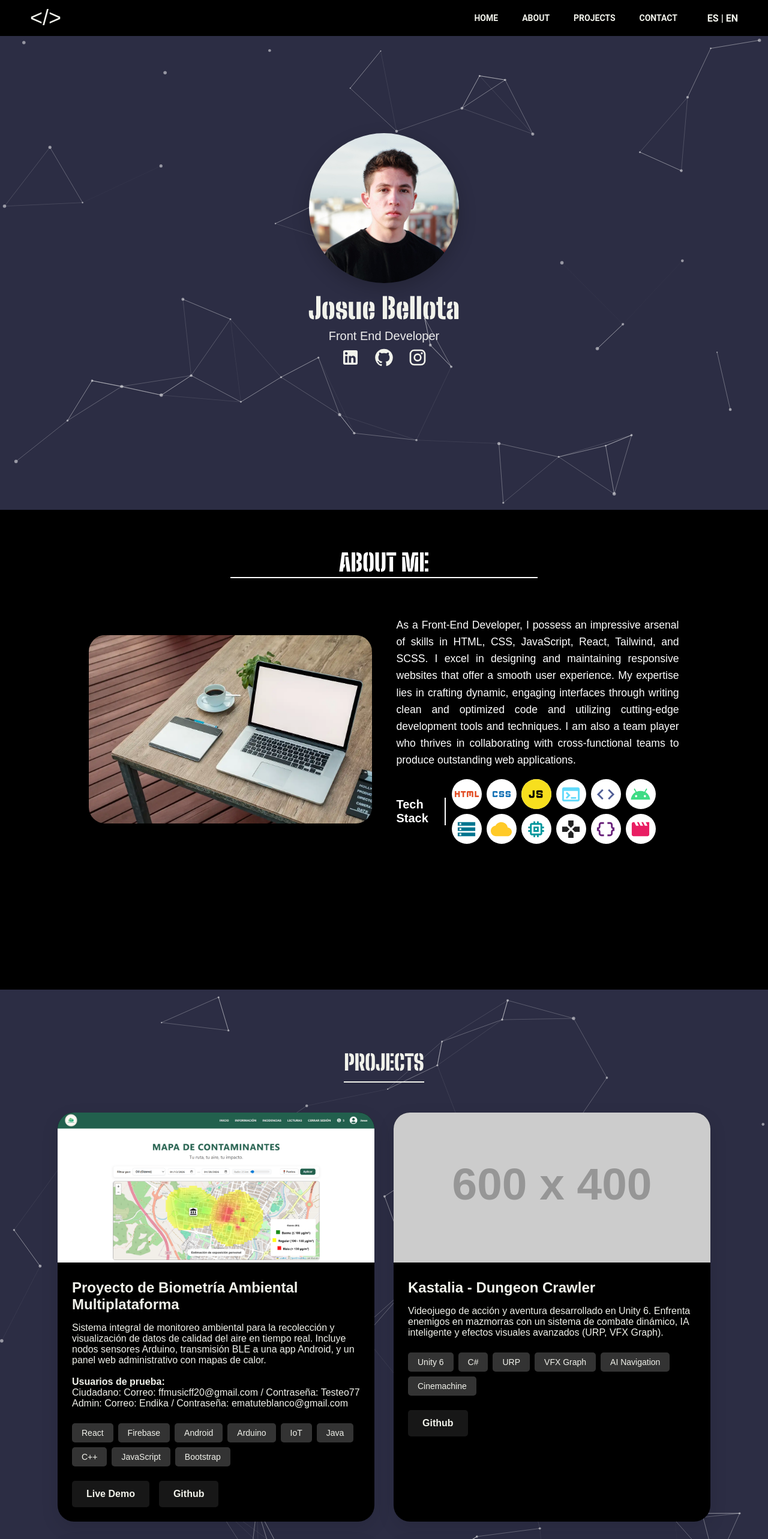
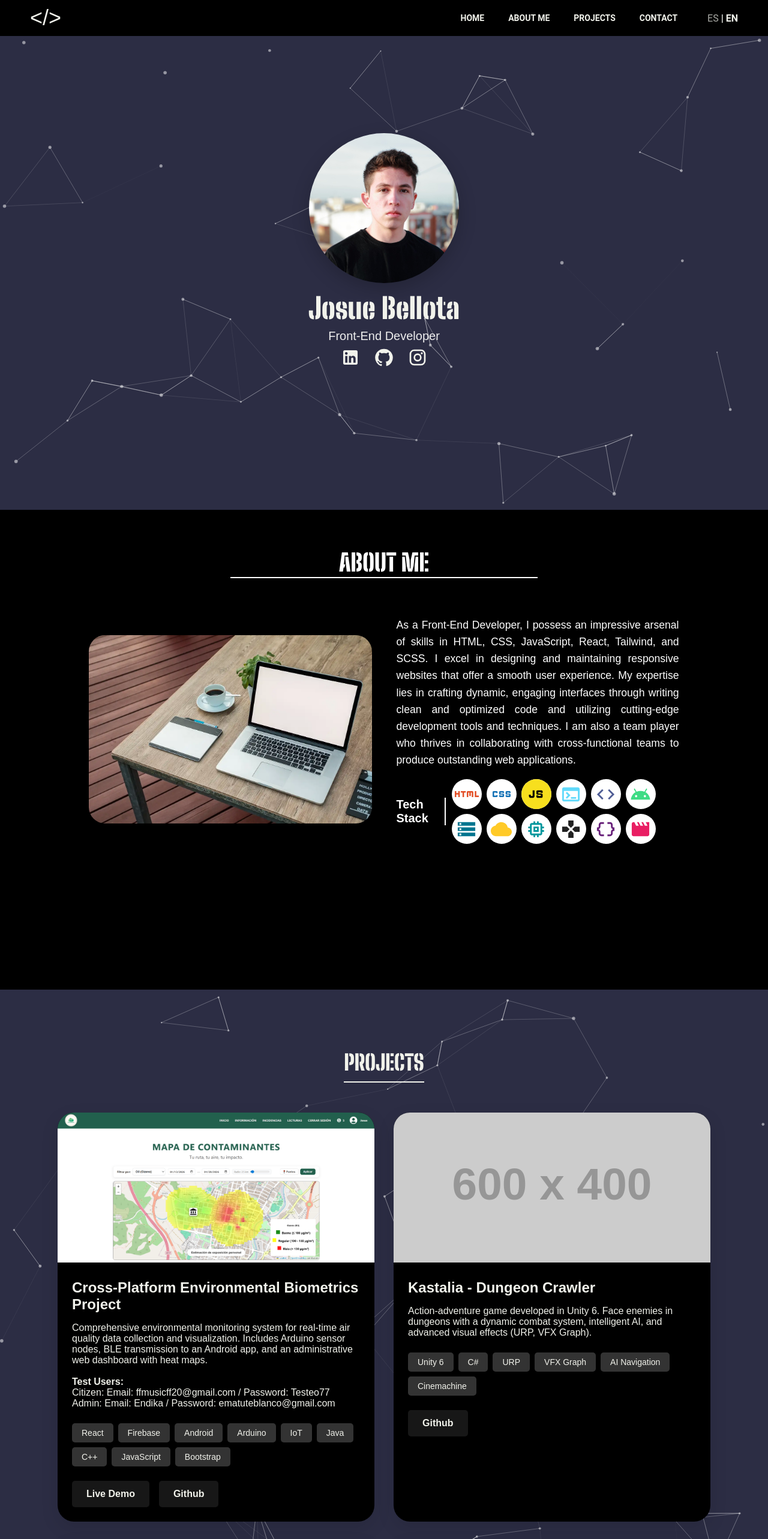
Before and after one commit to JosueBellota/Portafolio_JB, a React (Create React App) app: page / in a window 1280 px wide. Shown: the top 2566 px of the page at 60% size. Built offline with nearby package versions, Linux system fonts and the light colour scheme.

Commit message:
Funcionalidad de Traducciones al ingles y español añadido exitosamente

```diff
--- a/src/App.js
+++ b/src/App.js
@@ -5,10 +5,12 @@ import Home from './components/Home';
 import AboutUs from './components/AboutUs';
 import Projects from './components/Projects';
 import Contactform from './components/Contactform';
+import { LanguageProvider } from './context/LanguageContext';
 
 function App() {
 
   return (
+    <LanguageProvider>
       <BrowserRouter>
         <div className="App">
 
@@ -18,6 +20,7 @@ function App() {
         </div>
 
       </BrowserRouter>
+    </LanguageProvider>
   );
 }
 
--- a/src/components/AboutUs.js
+++ b/src/components/AboutUs.js
@@ -1,4 +1,4 @@
-import React from 'react';
+import React, { useContext } from 'react';
 import './css/aboutus.css';
 import laptopabout from "../img/desktop.webp";
 import JavascriptIcon from '@mui/icons-material/Javascript';
@@ -13,13 +13,17 @@ import TerminalIcon from '@mui/icons-material/Terminal';
 import GamepadIcon from '@mui/icons-material/Gamepad';
 import DataObjectIcon from '@mui/icons-material/DataObject';
 import MovieIcon from '@mui/icons-material/Movie';
+import { LanguageContext } from '../context/LanguageContext';
+import { translations } from '../translations';
 
 
 function AboutUs() {
+    const { language } = useContext(LanguageContext);
+    const t = translations[language].about;
 
     return (
         <div className="about" id='about'>
-        <h2 className='h2-mobile'>ABOUT ME</h2>
+        <h2 className='h2-mobile'>{t.title}</h2>
         <div className="about-skills">
 
             <div className="about-info about-image">
@@ -28,14 +32,11 @@ function AboutUs() {
             <div className="about-info">
                 <div className='about-text'>
                 <p id="about-p">
-                    As a Front-End Developer, I possess an impressive arsenal of skills in HTML, CSS, JavaScript, React, Tailwind, and SCSS. I excel in designing and maintaining responsive websites that offer
-                    a smooth user experience. My expertise lies in crafting dynamic, engaging interfaces through writing clean and
-                    optimized code and utilizing cutting-edge development tools and techniques. I am also a team player who thrives in
-                    collaborating with cross-functional teams to produce outstanding web applications.
+                    {t.description}
                 </p>
                 <br/>
                 <div className='skills'>
-                    <p>Tech Stack</p>
+                    <p>{t.techStack}</p>
                     <div className="logos">
                         <ul>
                             <li><HtmlIcon sx={{ fontSize: 40, color: "#E34F26" }} /></li>
--- a/src/components/Contactform.js
+++ b/src/components/Contactform.js
@@ -1,12 +1,16 @@
-import React, { useState } from 'react';
+import React, { useState, useContext } from 'react';
 import { db } from '../firebase';
 import { collection, addDoc } from 'firebase/firestore';
 import './css/contactform.css';
+import { LanguageContext } from '../context/LanguageContext';
+import { translations } from '../translations';
 
 function Contactform() {
   const [name, setName] = useState("");
   const [email, setEmail] = useState("");
   const [message, setMessage] = useState("");
+  const { language } = useContext(LanguageContext);
+  const t = translations[language].contact;
 
   const handleSubmit = (e) => {
     e.preventDefault();
@@ -18,14 +22,14 @@ function Contactform() {
       timestamp: new Date()
     })
     .then(() => {
-      alert("Message sent successfully!");
+      alert(t.alertSuccess);
       setName("");
       setEmail("");
       setMessage("");
     })
     .catch((error) => {
       console.error("Error sending message: ", error);
-      alert("Failed to send message, please try again.");
+      alert(t.alertError);
     });
   };
 
@@ -38,7 +42,7 @@ function Contactform() {
           <div className="footer-content">
             <div className="footer-title">
 
-              <h2 className='h2-mobile' >Connect with Dev</h2>
+              <h2 className='h2-mobile' >{t.title}</h2>
               <hr/>
 
             </div>
@@ -49,7 +53,7 @@ function Contactform() {
                   name="user_name"
                   type="text"
                   className="form-control"
-                  placeholder="Your Name"
+                  placeholder={t.placeholderName}
                   required
                   value={name}
                   onChange={(e) => setName(e.target.value)}
@@ -59,12 +63,12 @@ function Contactform() {
                   name="user_email"
                   type="email"
                   className="form-control"
-                  placeholder="Your Email"
+                  placeholder={t.placeholderEmail}
                   required
                   value={email}
                   onChange={(e) => setEmail(e.target.value)}
                 /><br/>
-                <label htmlFor="message" className="message">Message: </label>
+                <label htmlFor="message" className="message">{t.labelMessage} </label>
                 <textarea
                   name="message"
                   className="form-control"
@@ -74,7 +78,7 @@ function Contactform() {
                   onChange={(e) => setMessage(e.target.value)}
                 >
                 </textarea><br/>
-                <button type="submit" className="form-control submit" value="SEND MESSAGE">Send Message</button>
+                <button type="submit" className="form-control submit" value="SEND MESSAGE">{t.buttonSend}</button>
                 </form>
             </div>
 
--- a/src/components/Footer.js
+++ b/src/components/Footer.js
@@ -1,17 +1,22 @@
-import React from 'react';
+import React, { useContext } from 'react';
 import './css/footer.css';
+import { LanguageContext } from '../context/LanguageContext';
+import { translations } from '../translations';
 
 function Footer() {
+  const { language } = useContext(LanguageContext);
+  const t = translations[language].footer;
+
   return (
     <footer className="dark-mode">
 
-      <div class="copyright">
+      <div className="copyright">
 
-        <div class="container container-copyright">
+        <div className="container container-copyright">
 
-            {/* <hr class="line-title"/> */}
-            <p class="copyright-small">Copyright ©2025 All rights reserved</p>
-            <p class="copyright-small">Made by - Josue Bellota Ichaso</p>
+            {/* <hr className="line-title"/> */}
+            <p className="copyright-small">{t.copyright}</p>
+            <p className="copyright-small">{t.madeBy}</p>
 
         </div>
 
--- a/src/components/Header.js
+++ b/src/components/Header.js
@@ -1,11 +1,15 @@
-import React, { useState } from 'react';
+import React, { useState, useContext } from 'react';
 import './css/Header.css';
 import { Button } from '@mui/material';
 import MenuIcon from '@mui/icons-material/Menu';
 import CloseIcon from '@mui/icons-material/Close';
+import { LanguageContext } from '../context/LanguageContext';
+import { translations } from '../translations';
 
 function Header() {
   const [menuOpen, setMenuOpen] = useState(false);
+  const { language, changeLanguage } = useContext(LanguageContext);
+  const t = translations[language].header;
 
   const toggleMenu = () => {
     setMenuOpen(!menuOpen);
@@ -24,22 +28,22 @@ function Header() {
         {/* Desktop Navigation */}
         <div className={`header__nav ${menuOpen ? 'hidden' : ''}`}>
           <div className='header__option'>
-            <a href="/" className='header__link'>HOME</a>
+            <a href="/" className='header__link'>{t.home}</a>
           </div>
           <div className='header__option'>
-            <a href="#about" className='header__link'>ABOUT</a>
+            <a href="#about" className='header__link'>{t.about}</a>
           </div>
           <div className='header__option'>
-            <a href="#projects" className='header__link'>PROJECTS</a>
+            <a href="#projects" className='header__link'>{t.projects}</a>
           </div>
           <div className='header__option'>
-            <a href="#contacto" className='header__link'>CONTACT</a>
+            <a href="#contacto" className='header__link'>{t.contact}</a>
           </div>
         </div>
 
         {/* Language Switcher */}
         <div className="header__lang">
-          <span>ES</span> | <span>EN</span>
+          <span onClick={() => changeLanguage('es')} style={{ fontWeight: language === 'es' ? 'bold' : 'normal', opacity: language === 'es' ? 1 : 0.7 }}>ES</span> | <span onClick={() => changeLanguage('en')} style={{ fontWeight: language === 'en' ? 'bold' : 'normal', opacity: language === 'en' ? 1 : 0.7 }}>EN</span>
         </div>
       </div>
 
@@ -60,16 +64,16 @@ function Header() {
       <div className={`mobile__box ${menuOpen ? 'active' : ''}`}>
         <div className='header__nav__mobile'>
           <div className='header__option'>
-            <a href="/" className='header__link' onClick={closeMenu}>HOME</a>
+            <a href="/" className='header__link' onClick={closeMenu}>{t.home}</a>
           </div>
           <div className='header__option'>
-            <a href="#about" className='header__link' onClick={closeMenu}>ABOUT ME</a>
+            <a href="#about" className='header__link' onClick={closeMenu}>{t.about}</a>
           </div>
           <div className='header__option'>
-            <a href="#projects" className='header__link' onClick={closeMenu}>PROJECT</a>
+            <a href="#projects" className='header__link' onClick={closeMenu}>{t.projects}</a>
           </div>
           <div className='header__option'>
-            <a href="#contacto" className='header__link' onClick={closeMenu}>CONTACT</a>
+            <a href="#contacto" className='header__link' onClick={closeMenu}>{t.contact}</a>
           </div>
         </div>
       </div>
--- a/src/components/Home.js
+++ b/src/components/Home.js
@@ -1,4 +1,4 @@
-import React, { useCallback } from 'react';
+import React, { useCallback, useContext } from 'react';
 import Particles from "react-tsparticles";
 import { loadFull } from "tsparticles";
 import './css/Home.css';
@@ -6,8 +6,13 @@ import InstagramIcon from '@mui/icons-material/Instagram';
 import LinkedInIcon from '@mui/icons-material/LinkedIn';
 import GitHubIcon from '@mui/icons-material/GitHub';
 import user from '../img/test_background.jpg';
+import { LanguageContext } from '../context/LanguageContext';
+import { translations } from '../translations';
 
 function Home() {
+  const { language } = useContext(LanguageContext);
+  const t = translations[language].home;
+
   const particlesInit = useCallback(async engine => {
     await loadFull(engine);
   }, []);
@@ -105,7 +110,7 @@ function Home() {
         <div className="hero-section">
           <div className="hero-text">
             <h1>Josue Bellota</h1>
-            <p>Front End Developer</p>
+            <p>{t.role}</p>
             <div className="social-links">
               <a href="https://www.linkedin.com/in/josue-bellota-b50476182" target="_blank" rel="noopener noreferrer">
                 <LinkedInIcon className='icon-profile'/>
--- a/src/components/Projects.js
+++ b/src/components/Projects.js
@@ -1,7 +1,9 @@
-import React, { useCallback } from 'react';
+import React, { useCallback, useContext } from 'react';
 import Particles from "react-tsparticles";
 import { loadFull } from "tsparticles";
 import './css/projects.css';
+import { LanguageContext } from '../context/LanguageContext';
+import { translations } from '../translations';
 
 import project2 from '../img/amazon-clone.jpg'
 import project3 from '../img/blog-1.jpg'
@@ -14,20 +16,31 @@ import project14 from "../img/proyectobiometria.png"
 import project15 from "../img/huertosverticales.jpg"
 
 function Projects() {
+  const { language } = useContext(LanguageContext);
+  const t = translations[language].projects;
+
   const particlesInit = useCallback(async engine => {
     await loadFull(engine);
   }, []);
 
   const projects = [
     {
-      title: "Proyecto de Biometría Ambiental Multiplataforma",
-      description: (
+      title: t.biometria.title,
+      description: language === 'es' ? (
         <>
           Sistema integral de monitoreo ambiental para la recolección y visualización de datos de calidad del aire en tiempo real. Incluye nodos sensores Arduino, transmisión BLE a una app Android, y un panel web administrativo con mapas de calor.
           <br /><br />
           <strong>Usuarios de prueba:</strong><br />
           Ciudadano: Correo: ffmusicff20@gmail.com / Contraseña: Testeo77<br />
           Admin: Correo: Endika / Contraseña: ematuteblanco@gmail.com
+        </>
+      ) : (
+        <>
+          Comprehensive environmental monitoring system for real-time air quality data collection and visualization. Includes Arduino sensor nodes, BLE transmission to an Android app, and an administrative web dashboard with heat maps.
+          <br /><br />
+          <strong>Test Users:</strong><br />
+          Citizen: Email: ffmusicff20@gmail.com / Password: Testeo77<br />
+          Admin: Email: Endika / Password: ematuteblanco@gmail.com
         </>
       ),
       stack: ["React", "Firebase", "Android", "Arduino", "IoT", "Java", "C++", "JavaScript", "Bootstrap"],
@@ -36,29 +49,36 @@ function Projects() {
       github: "https://github.com/JosueBellota/ProyectoDeBiometria"
     },
     {
-      title: "Kastalia - Dungeon Crawler",
-      description: "Videojuego de acción y aventura desarrollado en Unity 6. Enfrenta enemigos en mazmorras con un sistema de combate dinámico, IA inteligente y efectos visuales avanzados (URP, VFX Graph).",
+      title: t.kastalia.title,
+      description: t.kastalia.description,
       stack: ["Unity 6", "C#", "URP", "VFX Graph", "AI Navigation", "Cinemachine"],
       image: "https://placehold.co/600x400/000000/FFFFFF/png?text=Coming+Soon",
       liveDemo: null,
       github: "https://github.com/JosueBellota/Kastalia-Proyecto-Videojuegos-UPV"
     },
     {
-      title: "Amazon-Clone",
-      description: "The Amazon-Clone project is a website development project that aims to create an e-commerce platform similar to Amazon. The website will allow customers to browse and buy a variety of products online.",
+      title: t.amazon.title,
+      description: t.amazon.description,
       stack: ["React", "CSS"],
       image: project12,
       liveDemo: "https://ecommerce-f4b53.web.app/",
       github: "https://github.com"
     },
     {
-      title: "Gestión de Huertos Verticales",
-      description: (
+      title: t.huertos.title,
+      description: language === 'es' ? (
         <>
           Plataforma web integral para la gestión y monitoreo inteligente de huertos verticales. Permite administrar cultivos, visualizar datos de sensores (humedad, pH, luz) en tiempo real y optimizar el cuidado mediante decisiones basadas en datos.
           <br /><br />
           <strong>Usuario de prueba:</strong><br />
           Correo: Test / Contraseña: Test7
+        </>
+      ) : (
+        <>
+          Comprehensive web platform for intelligent management and monitoring of vertical gardens. Allows crop management, real-time visualization of sensor data (humidity, pH, light), and care optimization through data-driven decisions.
+          <br /><br />
+          <strong>Test User:</strong><br />
+          Email: Test / Password: Test7
         </>
       ),
       stack: ["PHP", "MySQL", "JavaScript", "HTML/CSS", "Chart.js"],
@@ -67,21 +87,22 @@ function Projects() {
       github: "https://github.com/JosueBellota/GTI_Huertos_Verticales"
     },
     {
-      title: "E-Commerce",
-      description: "In this project, we will develop an e-commerce website for selling various products online. The website will allow customers to browse through a range of products, add them to their cart, and make secure online payments.",
+      title: t.ecommerce.title,
+      description: t.ecommerce.description,
       stack: ["React", "Tailwind CSS"],
       image: project11,
       liveDemo: "https://famms-fashion.web.app/",
       github: "https://github.com"
     },
     {
-      title: "Linkedin Clone",
-      description: "The Amazon-Clone project is a website development project that aims to create an e-commerce platform similar to Amazon. The website will allow customers to browse and buy a variety of products online.",
+      title: t.linkedin.title,
+      description: t.linkedin.description,
       stack: ["React", "CSS"],
       image: project13,
       liveDemo: "https://linkedin-4a9f2.web.app/",
       github: "https://github.com"
     },
+
     {
       title: "Blog",
       description: "",
@@ -196,7 +217,7 @@ function Projects() {
       />
       <div className="container-project">
         <div className="project-title">
-          <h2 id="projects">PROJECTS</h2>
+          <h2 id="projects">{t.title}</h2>
         </div>
         <div className="project-grid">
           {projects.map((project, index) => (
@@ -214,9 +235,9 @@ function Projects() {
                 </div>
                 <div className="project-card__links">
                   {project.liveDemo && (
-                    <a href={project.liveDemo} target="_blank" rel="noopener noreferrer" className="btn">Live Demo</a>
+                    <a href={project.liveDemo} target="_blank" rel="noopener noreferrer" className="btn">{t.liveDemo}</a>
                   )}
-                  <a href={project.github} target="_blank" rel="noopener noreferrer" className="btn">Github</a>
+                  <a href={project.github} target="_blank" rel="noopener noreferrer" className="btn">{t.github}</a>
                 </div>
               </div>
             </div>
--- /dev/null
+++ b/src/context/LanguageContext.js
@@ -0,0 +1,25 @@
+import React, { createContext, useState, useEffect } from 'react';
+
+export const LanguageContext = createContext();
+
+export const LanguageProvider = ({ children }) => {
+  const [language, setLanguage] = useState('en');
+
+  useEffect(() => {
+    const savedLanguage = localStorage.getItem('language');
+    if (savedLanguage) {
+      setLanguage(savedLanguage);
+    }
+  }, []);
+
+  const changeLanguage = (lang) => {
+    setLanguage(lang);
+    localStorage.setItem('language', lang);
+  };
+
+  return (
+    <LanguageContext.Provider value={{ language, changeLanguage }}>
+      {children}
+    </LanguageContext.Provider>
+  );
+};
--- /dev/null
+++ b/src/translations.js
@@ -0,0 +1,118 @@
+export const translations = {
+  es: {
+    header: {
+      home: "INICIO",
+      about: "SOBRE MÍ",
+      projects: "PROYECTOS",
+      contact: "CONTACTO"
+    },
+    home: {
+      role: "Desarrollador Front-End"
+    },
+    about: {
+      title: "SOBRE MÍ",
+      description: "Como desarrollador Front-End, poseo un arsenal impresionante de habilidades en HTML, CSS, JavaScript, React, Tailwind y SCSS. Me destaco en el diseño y mantenimiento de sitios web responsivos que ofrecen una experiencia de usuario fluida. Mi experiencia radica en la creación de interfaces dinámicas y atractivas mediante la escritura de código limpio y optimizado, utilizando herramientas y técnicas de desarrollo de vanguardia. También soy un jugador de equipo que prospera colaborando con equipos multifuncionales para producir aplicaciones web excepcionales.",
+      techStack: "Stack Tecnológico"
+    },
+    projects: {
+      title: "PROYECTOS",
+      liveDemo: "Demo en Vivo",
+      github: "Github",
+      biometria: {
+        title: "Proyecto de Biometría Ambiental Multiplataforma",
+        // Description handled in component due to JSX
+      },
+      kastalia: {
+         title: "Kastalia - Dungeon Crawler",
+         description: "Videojuego de acción y aventura desarrollado en Unity 6. Enfrenta enemigos en mazmorras con un sistema de combate dinámico, IA inteligente y efectos visuales avanzados (URP, VFX Graph)."
+      },
+      amazon: {
+        title: "Amazon-Clone",
+        description: "El proyecto Amazon-Clone es un proyecto de desarrollo de sitios web que tiene como objetivo crear una plataforma de comercio electrónico similar a Amazon. El sitio web permitirá a los clientes navegar y comprar una variedad de productos en línea."
+      },
+       huertos: {
+        title: "Gestión de Huertos Verticales",
+         // Description handled in component due to JSX
+      },
+      ecommerce: {
+        title: "E-Commerce",
+        description: "En este proyecto, desarrollaremos un sitio web de comercio electrónico para vender varios productos en línea. El sitio web permitirá a los clientes navegar a través de una gama de productos, agregarlos a su carrito y realizar pagos seguros en línea."
+      },
+      linkedin: {
+        title: "Linkedin Clone",
+        description: "El proyecto Linkedin Clone es un proyecto de desarrollo de sitios web que tiene como objetivo crear una plataforma profesional similar a LinkedIn."
+      }
+    },
+    contact: {
+      title: "Conecta con el Desarrollador",
+      placeholderName: "Tu Nombre",
+      placeholderEmail: "Tu Email",
+      labelMessage: "Mensaje:",
+      buttonSend: "Enviar Mensaje",
+      alertSuccess: "¡Mensaje enviado con éxito!",
+      alertError: "Error al enviar el mensaje, por favor intenta de nuevo."
+    },
+    footer: {
+      copyright: "Copyright ©2025 Todos los derechos reservados",
+      madeBy: "Hecho por - Josue Bellota Ichaso"
+    }
+  },
+  en: {
+    header: {
+      home: "HOME",
+      about: "ABOUT ME",
+      projects: "PROJECTS",
+      contact: "CONTACT"
+    },
+    home: {
+      role: "Front-End Developer"
+    },
+    about: {
+      title: "ABOUT ME",
+      description: "As a Front-End Developer, I possess an impressive arsenal of skills in HTML, CSS, JavaScript, React, Tailwind, and SCSS. I excel in designing and maintaining responsive websites that offer a smooth user experience. My expertise lies in crafting dynamic, engaging interfaces through writing clean and optimized code and utilizing cutting-edge development tools and techniques. I am also a team player who thrives in collaborating with cross-functional teams to produce outstanding web applications.",
+      techStack: "Tech Stack"
+    },
+    projects: {
+      title: "PROJECTS",
+      liveDemo: "Live Demo",
+      github: "Github",
+      biometria: {
+        title: "Cross-Platform Environmental Biometrics Project",
+         // Description handled in component due to JSX
+      },
+      kastalia: {
+         title: "Kastalia - Dungeon Crawler",
+         description: "Action-adventure game developed in Unity 6. Face enemies in dungeons with a dynamic combat system, intelligent AI, and advanced visual effects (URP, VFX Graph)."
+      },
+      amazon: {
+        title: "Amazon-Clone",
+        description: "The Amazon-Clone project is a website development project that aims to create an e-commerce platform similar to Amazon. The website will allow customers to browse and buy a variety of products online."
+      },
+       huertos: {
+        title: "Vertical Garden Management",
+         // Description handled in component due to JSX
+      },
+      ecommerce: {
+        title: "E-Commerce",
+        description: "In this project, we will develop an e-commerce website for selling various products online. The website will allow customers to browse through a range of products, add them to their cart, and make secure online payments."
+      },
+      linkedin: {
+        title: "Linkedin Clone",
+        description: "The Amazon-Clone project is a website development project that aims to create an e-commerce platform similar to Amazon. The website will allow customers to browse and buy a variety of products online."
+      }
+    },
+    contact: {
+      title: "Connect with Dev",
+      placeholderName: "Your Name",
+      placeholderEmail: "Your Email",
+      labelMessage: "Message:",
+      buttonSend: "Send Message",
+      alertSuccess: "Message sent successfully!",
+      alertError: "Failed to send message, please try again."
+    },
+    footer: {
+      copyright: "Copyright ©2025 All rights reserved",
+      madeBy: "Made by - Josue Bellota Ichaso"
+    }
+  }
+};
```
Lines whose indentation alone changed are shown as unchanged.
